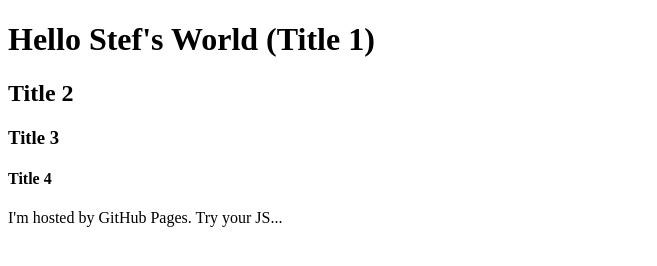
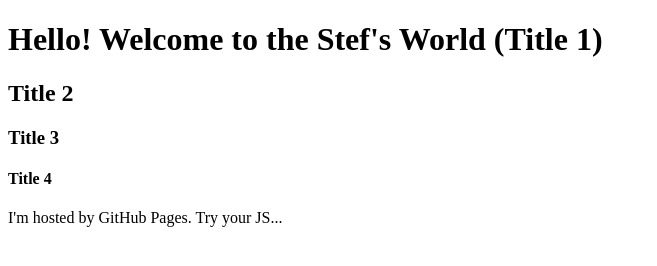
Before and after one commit to stef42530/stef42530.github.io, a plain HTML site: page index.html in a window 1280 px wide. Shown: the whole page, without its empty margins (0-657 px from the left). Drawn offline with Linux system fonts and the light colour scheme.

Commit message:
Update index.html

```diff
--- a/index.html
+++ b/index.html
@@ -1,7 +1,7 @@
 <!DOCTYPE html>
 <html>
 <body>
-<h1>Hello Stef's World (Title 1)</h1>
+<h1>Hello! Welcome to the Stef's World (Title 1)</h1>
   <h2>Title 2</h2>
     <h3>Title 3</h3>
      <h4>Title 4</h4>
```
